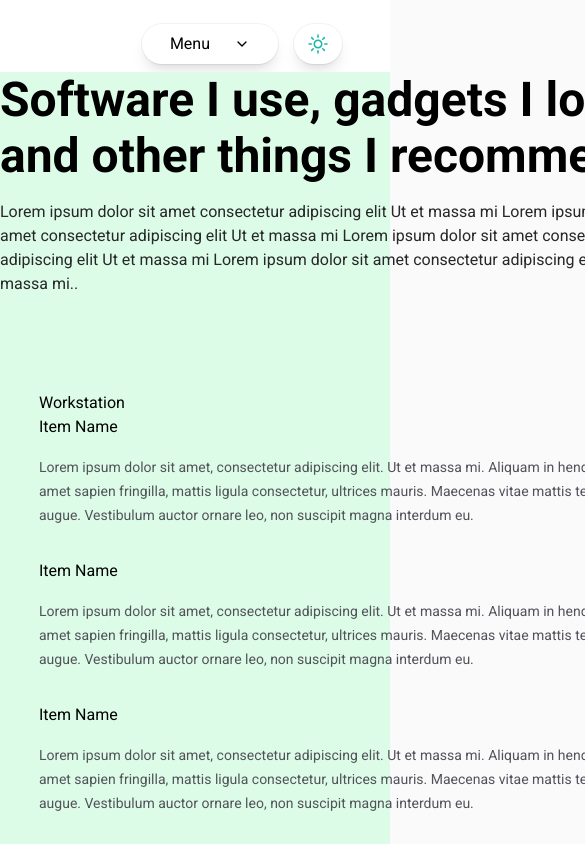
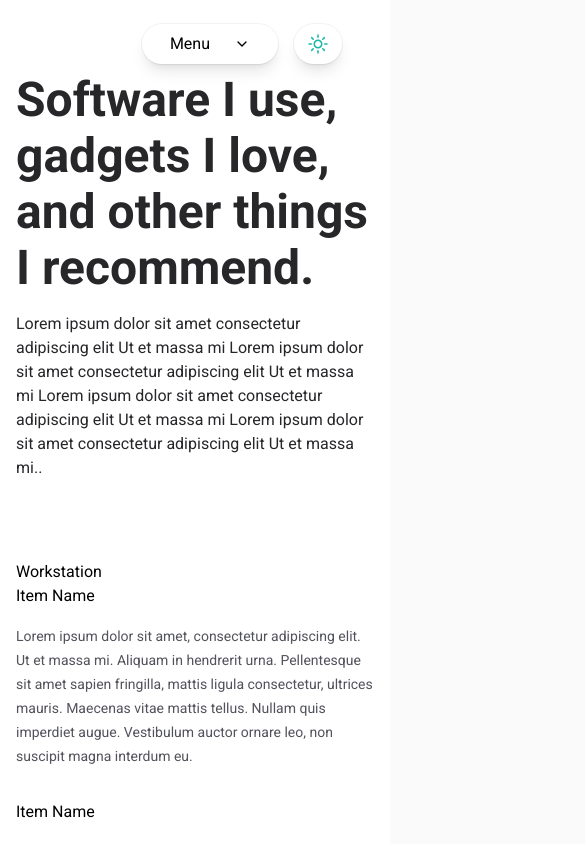
Before and after one commit to wonderer41/Portfolio-220, a Next.js app: page /uses in a window 390 px wide. Shown: the top 844 px of the page, 585 px wide, since content can reach past the window. Built offline with nearby package versions, Linux system fonts and the light colour scheme.

Commit message:
User page small screen

```diff
--- a/src/app/uses/page.jsx
+++ b/src/app/uses/page.jsx
@@ -8,16 +8,16 @@ export const metadata = {
 
 export default function Uses() {
   return (
-    <div className="flex flex-col lg:pt-6 lg:px-36 gap-16 bg-green-100">
-      <div className={"w-[672px] gap-[24px]"}>
-        <h1 className=" lg:text-zinc-800  dark:text-zinc-100 text-5xl leading-[56px] font-bold mb-4">
+    <div className="flex flex-col px-4 pb-16 lg:pt-6 lg:px-36 gap-16">
+      <div className={"w-full lg:w-[672px] gap-[24px]"}>
+        <h1 className=" text-zinc-800  dark:text-zinc-100 text-5xl leading-[56px] font-bold mb-4">
         Software I use, gadgets I love, and other things I recommend.
         </h1>
         <p className="text-zinc-800  dark:text-zinc-100 mb-4">
           Lorem ipsum dolor sit amet consectetur adipiscing elit Ut et massa mi Lorem ipsum dolor sit amet consectetur adipiscing elit Ut et massa mi Lorem ipsum dolor sit amet consectetur adipiscing elit Ut et massa mi Lorem ipsum dolor sit amet consectetur adipiscing elit Ut et massa mi..
         </p>
       </div>
-      <div className="w-[992px] gap-[80px]">
+      <div className="w-full lg:w-[992px] gap-[80px]">
         <UsesSection groupName="Workstation" items={workstationList}/>
         <UsesSection groupName="Development Tools" items={developmentList}/>
         <UsesSection groupName="Design" items={designList}/>
--- a/src/components/UseCard/UsesCard.jsx
+++ b/src/components/UseCard/UsesCard.jsx
@@ -2,7 +2,7 @@
 
 const UsesCard = ({ title, description }) => {
   return (
-    <div className={"flex flex-col gap-[16px] w-full max-width-[577px]"}>
+    <div className={"flex flex-col gap-4 w-full lg:max-width-[577px]"}>
       <h3 className={"m-0 font-lg text-bold"}>{title}</h3>
       <p className={"text-zinc-600 text-sm leading-6"}>{description}</p>
     </div>
--- a/src/components/UsesSection/UsesSection.jsx
+++ b/src/components/UsesSection/UsesSection.jsx
@@ -1,19 +1,19 @@
-import UseCard from '@/components/UseCard/UsesCard';
+import UseCard from "@/components/UseCard/UsesCard";
 
 const UsesSection = ({ groupName, items = [] }) => {
   return (
-    <section className="flex flex-col p-[15px]">
-        <div className="flex flex-col lg:flex-row justify-between pl-[24px] border-l-1 border-zinc-100">
-          <h2>{groupName}</h2>
-          <div className="w-[738px] flex flex-col gap-y-[32px]">
-            {items.map((subitem, subIndex) => (
-              <UseCard key={subIndex} title={subitem.title} description={subitem.description} />
-            ))}
-          </div>
+    <section className="flex flex-col p-0 lg:px-[15px] lg:border-zink-700/40 lg:border-l lg:gap-20">
+      <div className="flex flex-col lg:flex-row justify-between lg:pl-[24px] border-l-1 border-zinc-100">
+        <h2>{groupName}</h2>
+        <div className="max-w-[738px] flex flex-col gap-y-[32px]">
+          {items.map((subitem, subIndex) => (
+            <UseCard key={subIndex} title={subitem.title} description={subitem.description} />
+          ))}
         </div>
+      </div>
+
     </section>
   );
 };
 
-
 export default UsesSection;
```
